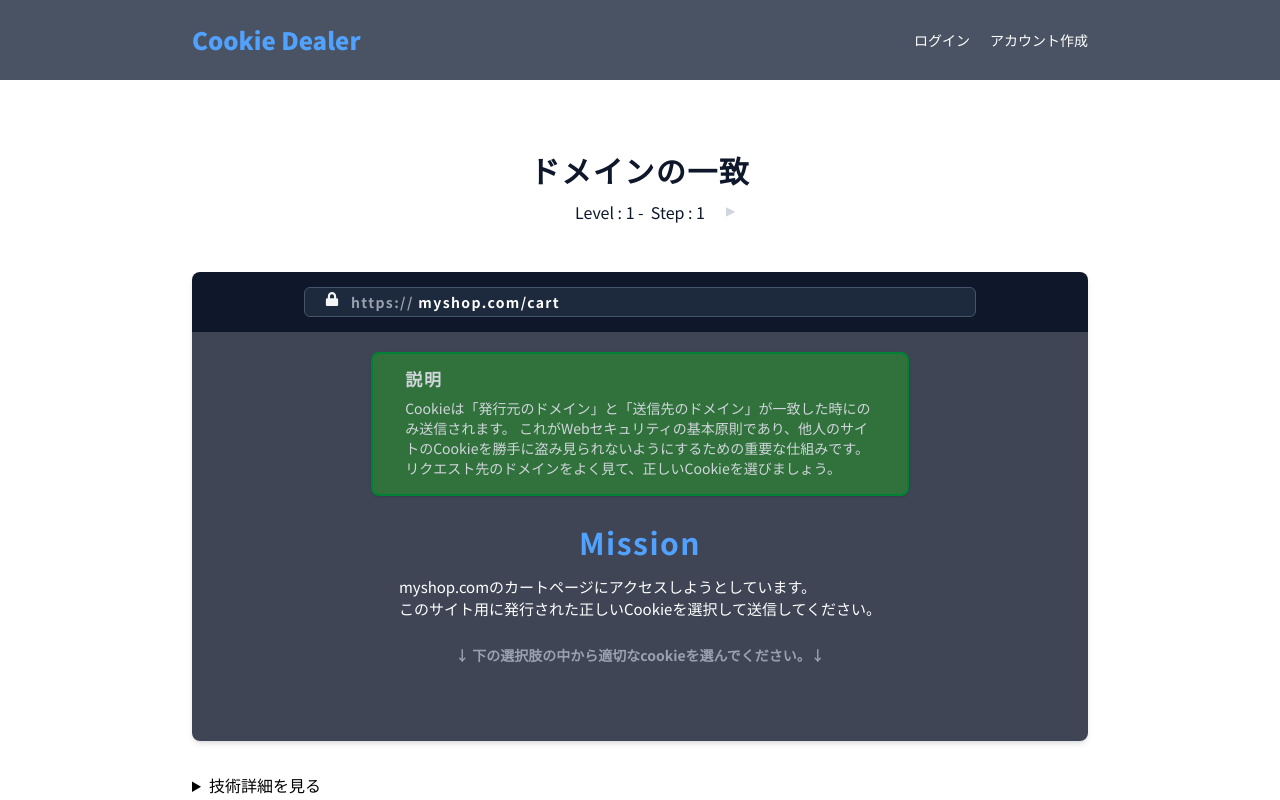
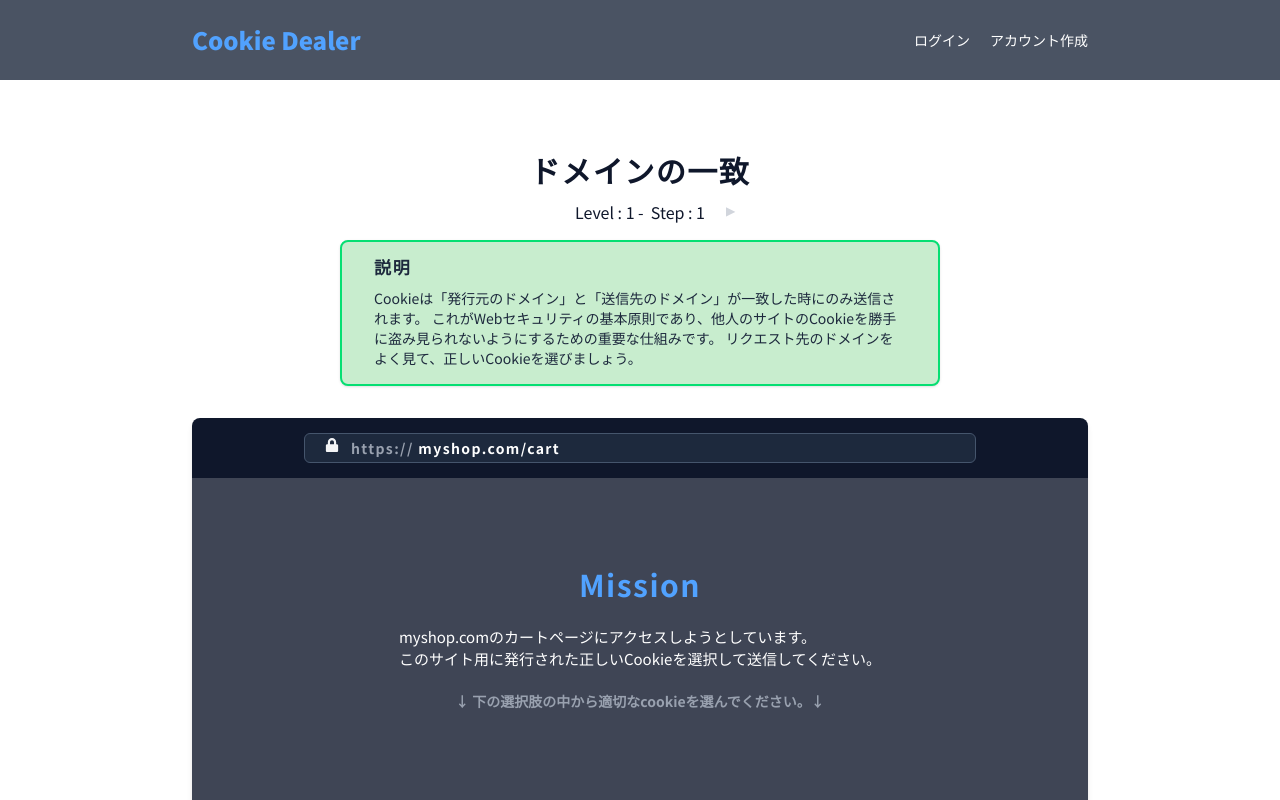
Before and after one commit to Ogatsuki/cookie-dealer, a Next.js app: page / in a window 1280 px wide. Shown: the top 800 px of the page. Built offline with nearby package versions, Linux system fonts and the light colour scheme; no server answers.

Commit message:
UI調整。説明はやはりpreviewの上にだした。URLとミッションは視覚的に近くにあったほうがいい

```diff
--- a/app/(components)/explains.tsx
+++ b/app/(components)/explains.tsx
@@ -5,9 +5,11 @@ import { explains } from "../../utils/context/gameContext";
 
 const Explains: React.FC<t__Props> = ({levelIndex, stepIndex}) => {
   return (
-    <section className="mt-5 text-gray-300 flex-start border-2 border-green-700 bg-[#31723c] px-8 pt-3 pb-4 rounded-lg shadow-sm flex flex-col gap-1.5 items-start">
-      <h2 className="font-bold tracking-widest text-[17px]">説明</h2>
-      <p className="text-sm">{explains[levelIndex][stepIndex]}</p>
+    <section className="mt-5 flex justify-center">
+      <div className="text-slate-800 border-2 border-green-400 bg-[#c8edce] px-8 pt-3 pb-4 rounded-lg shadow-sm max-w-[600px] flex flex-col gap-2">
+        <h2 className="font-bold tracking-widest text-[17px]">説明</h2>
+        <p className="text-sm">{explains[levelIndex][stepIndex]}</p>
+      </div>
     </section>
   )
 }
--- a/app/(components)/preview.tsx
+++ b/app/(components)/preview.tsx
@@ -2,7 +2,6 @@ import { urls, missions, errorMessages, explainsAtCorrected } from "../../utils/
 import { FaLock } from "react-icons/fa";
 import { FaCheckCircle } from "react-icons/fa";
 import { FaWindowClose } from "react-icons/fa";
-import Explains from "./explains";
 
 type t__prevProps = {
   levelIndex: number;
@@ -13,7 +12,7 @@ type t__prevProps = {
 
 const Preview: React.FC<t__prevProps> = ({levelIndex, stepIndex, previewState}) => {
   return (
-    <section className="mt-13 shadow-md text-white rounded-lg overflow-hidden">
+    <section className="mt-8 shadow-md text-white rounded-lg overflow-hidden">
       <h2 className="sr-only">プレビュー画面</h2>
       <div className="flex flex-col h-full">
         <div className="flex justify-center items-center align-center h-15 bg-slate-900">
@@ -24,18 +23,15 @@ const Preview: React.FC<t__prevProps> = ({levelIndex, stepIndex, previewState})
         </div>
         <div className={`flex-1 flex flex-col px-[20%] ${previewState === 0 ? 'bg-slate-900/80' : ''} ${previewState === 1 ? 'bg-[#aeb3ae]' : ''} ${previewState === -1 ? 'bg-[#999999]' : ''}`}>
           <div className="flex flex-col">
-            {previewState === 0 && (
-              <Explains levelIndex={levelIndex} stepIndex={stepIndex} />
-            )}
             <div className="">
               {previewState === 0 && (
-                <div className="mt-7 mb-19 flex flex-col items-center">
+                <div className="mt-22 mb-30 flex flex-col items-center">
                   <h3 className="text-blue-400 font-bold text-3xl">
                     <span aria-hidden="true" className="tracking-wider">Mission</span>
                     <span className="sr-only">ミッション</span>
                   </h3>
-                  <p className="whitespace-pre-line text-[15px] mt-4">{missions[levelIndex][stepIndex]}</p>
-                  <p className="text-sm font-bold text-gray-400 mt-6">↓ 下の選択肢の中から適切なcookieを選んでください。↓</p>
+                  <p className="whitespace-pre-line text-[15px] mt-6">{missions[levelIndex][stepIndex]}</p>
+                  <p className="text-sm font-bold text-gray-400 mt-5">↓ 下の選択肢の中から適切なcookieを選んでください。↓</p>
                 </div>
               )}
               {previewState === 1 && (
--- a/app/page.tsx
+++ b/app/page.tsx
@@ -7,6 +7,7 @@ import Title from "./(components)/title";
 import { useState, useEffect } from "react";
 import { updatePosition } from '../utils/context/gameContext';
 import { loadAchievedState } from '../utils/supabase/initialize';
+import Explains from "./(components)/explains";
 
 type t__loadAchievedResponse = {
   achievedLevelIndex: number | null;
@@ -61,6 +62,7 @@ export default function Home() {
           achievedLevelIndex={achievedLevelIndex}
           achievedStepIndex={achievedStepIndex}
         />
+        <Explains levelIndex={levelIndex} stepIndex={stepIndex} />
         <Preview levelIndex={levelIndex} stepIndex={stepIndex} previewState={previewState} />
         <MoreInfo levelIndex={levelIndex} stepIndex={stepIndex} />
         <Choices
```
Also changed, not shown: 1 other file (tests, documents, lock files or other folders).
